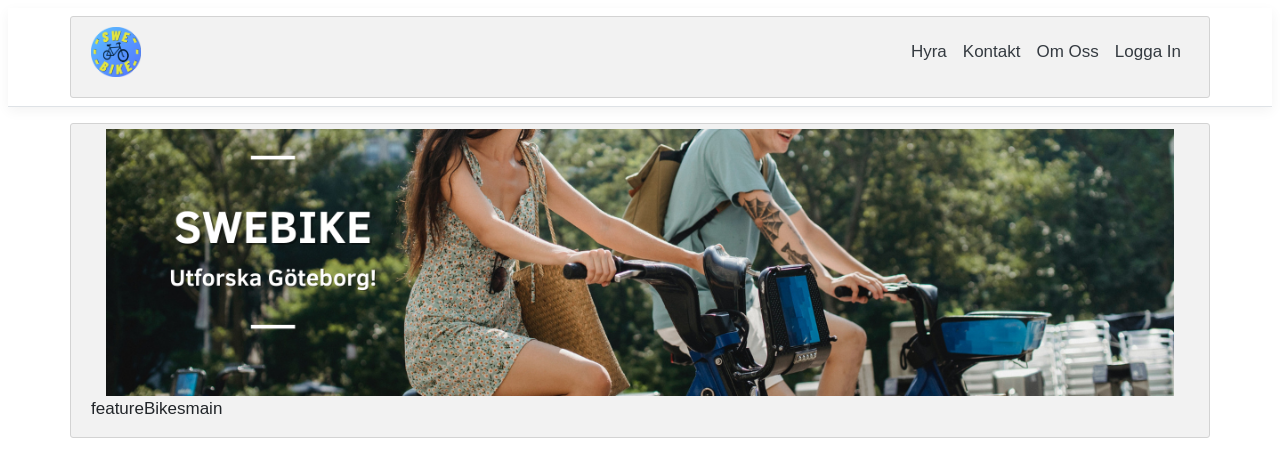
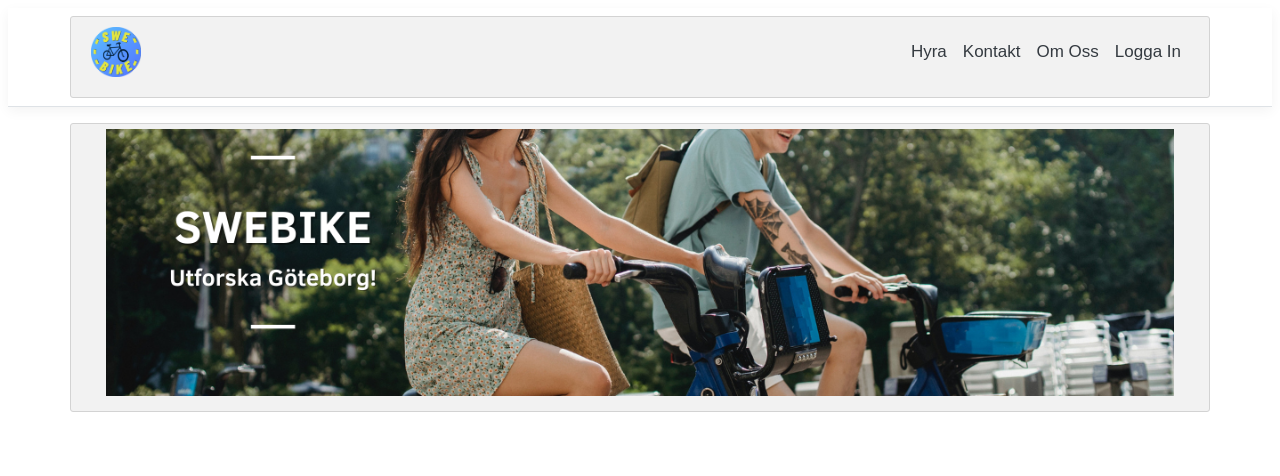
Before and after one commit to NBIGrupp5/BikeRental, a React (Create React App) app in the folder ClientApp/: page / in a window 1280 px wide. Shown: the top 476 px of the page. Built offline with nearby package versions, Linux system fonts and the light colour scheme; no server answers.

Commit message:
tog bort duplicates

```diff
--- a/ClientApp/src/App.js
+++ b/ClientApp/src/App.js
@@ -15,13 +15,11 @@
     return (
       <Layout>
         <Route exact path='/' component={Home} />
-         featureBikes
+
             <Route exact path='/BookingForm' component={BookingForm} />
             <Route exact path='/Bikes' component={Bikes} />
+            <Route path='/AboutUs' component={ShowAboutUs} />
 
-        <Route exact path='/BookingForm' component={BookingForm} />
-        <Route path='/AboutUs' component={ShowAboutUs} />
-        main
       </Layout>
     );
   }
```
Also changed, not shown: 1 other file (tests, documents, lock files or other folders).
